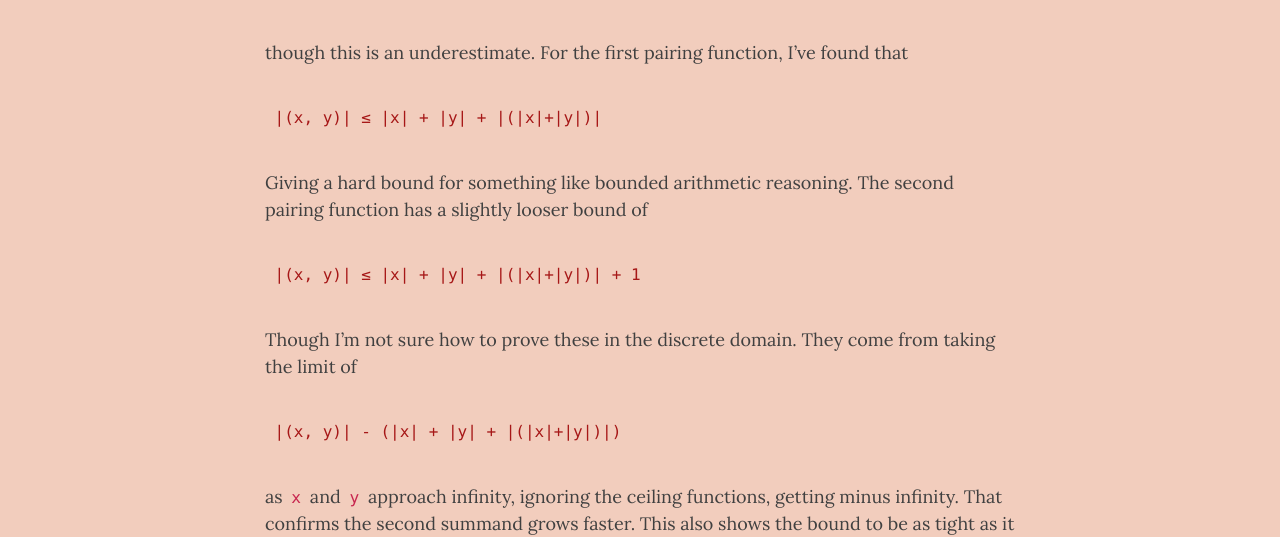
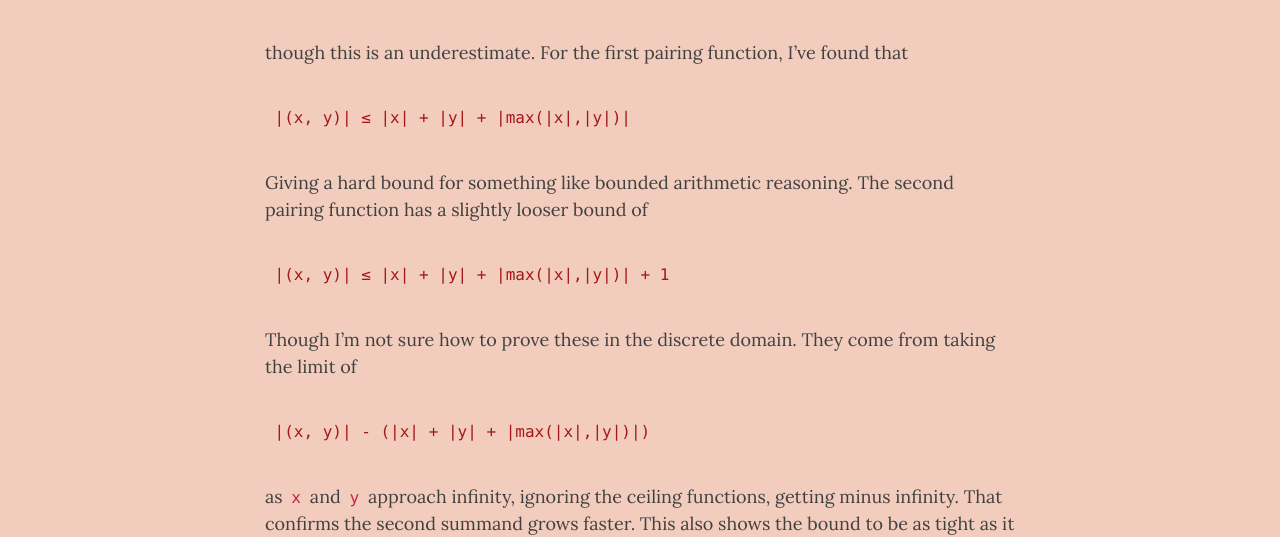
Before and after one commit to AHartNtkn/AHartNtkn.github.io, a Jekyll site: the page built from _posts/2021-11-29-An-Optimal-and-Feasible-Pairing-Function.md, in a window 1280 px wide and 900 px high, scrolled down 10653 px. Shown: the part 152-689 px from the top of the window. Built offline with Jekyll 4.4.1, drawn with Linux system fonts in a browser that asks for light colours; nearby versions of some CDN libraries.

Commit message:
+ to max

````diff
--- a/_posts/2021-11-29-An-Optimal-and-Feasible-Pairing-Function.md
+++ b/_posts/2021-11-29-An-Optimal-and-Feasible-Pairing-Function.md
@@ -328,19 +328,19 @@ in the limit using either scheme. This suggests that
 though this is an underestimate. For the first pairing function, I've found that
 
 ```
-|(x, y)| ≤ |x| + |y| + |(|x|+|y|)|
+|(x, y)| ≤ |x| + |y| + |max(|x|,|y|)|
 ```
 
 Giving a hard bound for something like bounded arithmetic reasoning. The second pairing function has a slightly looser bound of
 
 ```
-|(x, y)| ≤ |x| + |y| + |(|x|+|y|)| + 1
+|(x, y)| ≤ |x| + |y| + |max(|x|,|y|)| + 1
 ```
 
 Though I'm not sure how to prove these in the discrete domain. They come from taking the limit of
 
 ```
-|(x, y)| - (|x| + |y| + |(|x|+|y|)|)
+|(x, y)| - (|x| + |y| + |max(|x|,|y|)|)
 ```
 
 as `x` and `y` approach infinity, ignoring the ceiling functions, getting minus infinity. That confirms the second summand grows faster. This also shows the bound to be as tight as it can possibly be as the cases where either entry is 0 will limit to `-2` for the first encoding, showing the lack of headroom for any alternative bound. Spot testing is what gets the `+1` for the second encoding, so I'm less sure of it.
````
